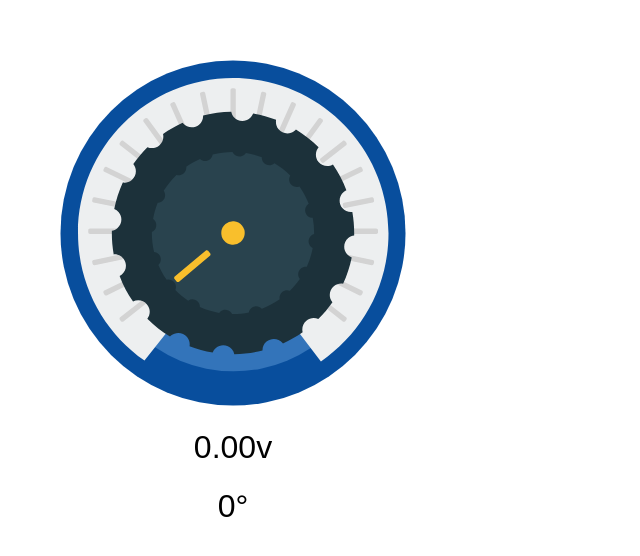
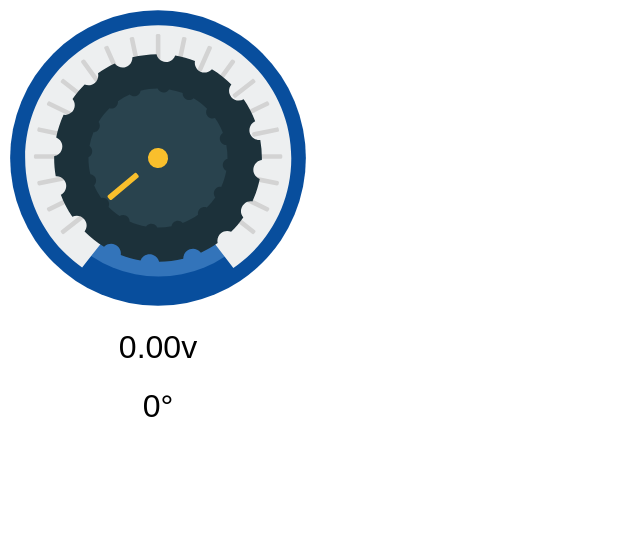
Before and after one commit to duduCMT/ReactJS-Rotary-Potentiometer, a React (Create React App) app: page / in a window 1280 px wide. Shown: the top 556 px of the page, without its empty margins (0-640 px from the left). Built offline with nearby package versions, Linux system fonts and the light colour scheme.

Commit message:
Margem do conteiner removidao

```diff
--- a/src/styles/app.css
+++ b/src/styles/app.css
@@ -5,8 +5,7 @@ h1 {
 }
 
 .container{
-  margin: 50px 50px;
   display: inline-block;
-  width: 350px;
-  height: 350px;
+  width: 300px;
+  height: 300px;
 }
```
Also changed, not shown: 1 other file (tests, documents, lock files or other folders).
